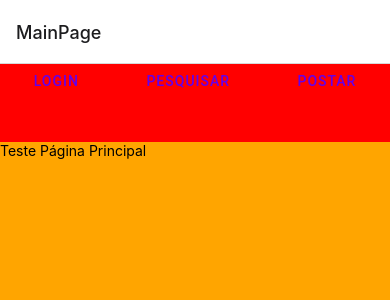
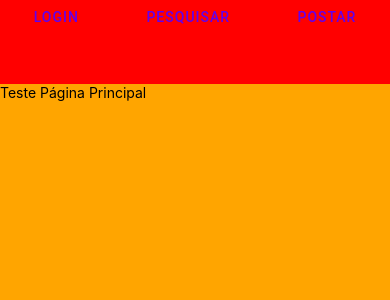
Before and after one commit to ICEI-PUC-Minas-PMV-ADS/pmv-ads-2022-1-e3-proj-mov-t3-100-ingredientes, a React Native app in the folder src/: screen / in a window 390 px wide. Shown: the top 300 px of the page. Built offline with nearby package versions, Linux system fonts and the light colour scheme.

Commit message:
Ajuste navegação

```diff
--- a/src/App.js
+++ b/src/App.js
@@ -9,13 +9,12 @@ const Stack = createNativeStackNavigator();
 const App = () => {
   return (
     <NavigationContainer>
-      <Stack.Navigator initialRouteName="MainPage">
+      <Stack.Navigator initialRouteName="MainPage" screenOptions={{headerShown: false}}>
         <Stack.Screen name="MainPage" component={MainPage} />
         <Stack.Screen name="LoginPage" component={LoginPage} />
         <Stack.Screen name="PostRecipePage" component={PostRecipePage} />
       </Stack.Navigator>
     </NavigationContainer>
-
   );
 };
 
```
